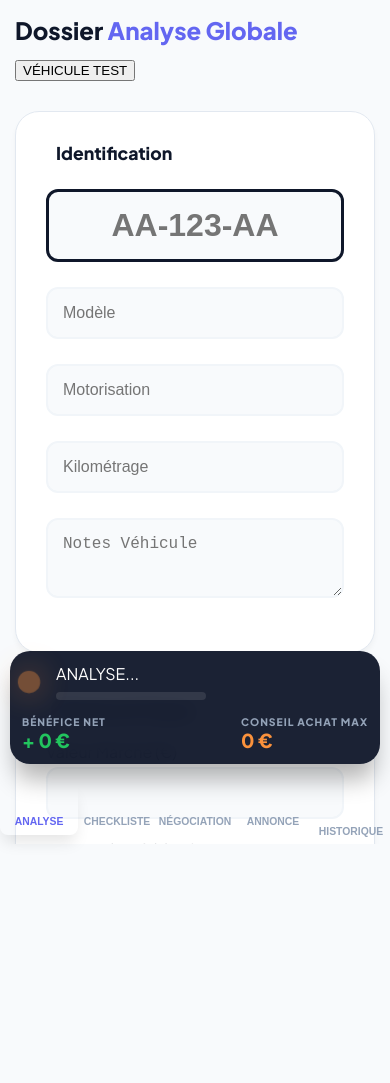
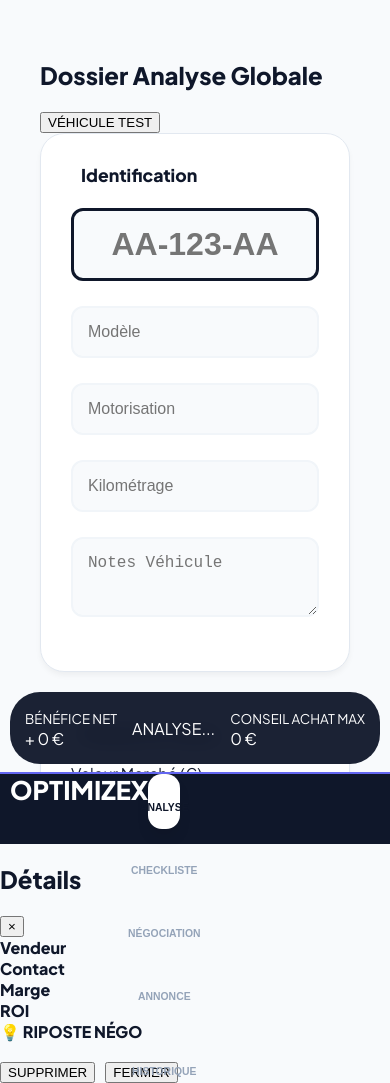
Before and after one commit to tmauto33/SAAS-1ER-VERSION-, a plain HTML site: page index.html in a window 390 px wide. Before the commit the page ends 844 px from the top, so only its background shows below. Drawn offline with nearby package versions, Linux system fonts and the light colour scheme.

Commit message:
Update style.css

```diff
--- a/style.css
+++ b/style.css
@@ -1,331 +1,234 @@
+/* --- VARIABLES DE COULEURS ET STYLE --- */
+/* Modifie ces valeurs pour changer le look global (thème) */
 :root {
-    --primary: #0f172a;
-    --accent: #6366f1;
-    --orange: #fb923c;
-    --success-green: #22c55e;
-    --bg: #f8fafc;
-    --border: #e2e8f0;
+    --primary: #0f172a;        /* Bleu foncé : Fond du menu et textes importants */
+    --accent: #6366f1;         /* Indigo : Couleur des boutons actifs et focus */
+    --orange: #fb923c;         /* Orange : Alertes et conseils de l'IA */
+    --success-green: #22c55e;  /* Vert : Bénéfices et points OK */
+    --bg: #f8fafc;             /* Gris très clair : Fond de la page */
+    --border: #e2e8f0;         /* Gris clair : Bordures des cartes */
 }
 
-body { margin: 0; font-family: 'Plus Jakarta Sans', sans-serif; background: var(--bg); color: var(--primary); font-size: 16px; }
-.app-container { display: flex; height: 100vh; overflow: hidden; }
+/* --- BASE DE LA PAGE --- */
+body {
+    margin: 0;
+    font-family: 'Plus Jakarta Sans', sans-serif;
+    background: var(--bg);
+    color: var(--primary);
+    font-size: 16px; /* Taille de texte de base */
+}
 
-/* Sidebar */
-.sidebar { width: 280px; background: var(--primary); color: white; padding: 30px 20px; display: flex; flex-direction: column; flex-shrink: 0; }
-.logo { font-size: 1.6rem; font-weight: 900; margin-bottom: 40px; display: flex; align-items: center; gap: 10px; }
-.logo span { color: var(--accent); }
-.nav-item { width: 100%; padding: 16px; margin-bottom: 8px; border: none; border-radius: 14px; background: transparent; color: #94a3b8; font-weight: 700; cursor: pointer; display: flex; align-items: center; gap: 12px; transition: 0.3s; text-align: left; }
-.nav-item.active { background: white; color: var(--primary); box-shadow: 0 10px 15px -3px rgba(0,0,0,0.1); }
+/* Conteneur principal qui tient tout l'écran */
+.app-container {
+    display: flex;
+    height: 100vh;
+    overflow: hidden; /* Empêche le scroll global pour garder le menu fixe */
+}
 
-/* Main Content Full Width */
-.main-content { flex: 1; padding: 40px; overflow-y: auto; padding-bottom: 120px; }
-.dashboard-grid { display: grid; grid-template-columns: repeat(auto-fit, minmax(280px, 1fr)); gap: 20px; width: 100%; }
+/* --- BARRE LATÉRALE (MENU PC) --- */
+.sidebar {
+    width: 280px;              /* Largeur du menu à gauche */
+    background: var(--primary);
+    color: white;
+    padding: 30px 20px;
+    display: flex;
+    flex-direction: column;
+    flex-shrink: 0;
+}
 
-.hero-card { margin-bottom: 30px; display: flex; justify-content: space-between; align-items: center; }
-.hero-card h1 { font-size: 2rem; font-weight: 800; margin: 0; }
-.hero-card span { color: var(--accent); }
+/* Style du Logo */
+.logo {
+    font-size: 1.6rem;
+    font-weight: 900;
+    margin-bottom: 40px;
+    display: flex;
+    align-items: center;
+    gap: 10px;
+}
 
-.card { background: white; padding: 30px; border-radius: 24px; border: 1px solid var(--border); box-shadow: 0 4px 6px -1px rgba(0,0,0,0.05); }
-.card h3 { margin-top: 0; margin-bottom: 20px; font-size: 1.1rem; display: flex; align-items: center; gap: 10px; }
-.dark-card { background: var(--primary); color: white; border: none; }
+/* Boutons du menu */
+.nav-item {
+    width: 100%;
+    padding: 16px;
+    margin-bottom: 8px;
+    border: none;
+    border-radius: 14px;      /* Arrondi des boutons du menu */
+    background: transparent;
+    color: #94a3b8;           /* Couleur du texte inactif */
+    font-weight: 700;
+    cursor: pointer;
+    display: flex;
+    align-items: center;
+    gap: 12px;
+    transition: 0.3s;
+}
 
-/* Inputs Pros */
-input, select, textarea { width: 100%; padding: 15px; margin-top: 5px; margin-bottom: 20px; border: 2px solid #f1f5f9; border-radius: 12px; font-size: 1rem; box-sizing: border-box; background: #f8fafc; transition: 0.2s; }
-input:focus { border-color: var(--accent); outline: none; background: white; }
-.plate-style { font-size: 2rem !important; font-weight: 900; text-align: center; border: 3px solid var(--primary) !important; color: var(--primary); text-transform: uppercase; }
+/* État quand on clique sur un onglet du menu */
+.nav-item.active {
+    background: white;        /* Fond blanc pour l'onglet actif */
+    color: var(--primary);    /* Texte redevient foncé */
+    box-shadow: 0 10px 15px -3px rgba(0,0,0,0.1);
+}
 
-/* Badges de performance */
-.roi-badge { background: #e0e7ff; color: #4338ca; padding: 15px; border-radius: 12px; text-align: center; font-weight: 800; font-size: 1.1rem; }
-.flash-item { display: flex; justify-content: space-between; margin-bottom: 15px; }
-.flash-item span { opacity: 0.7; font-size: 0.9rem; }
-.flash-item strong { font-size: 1.2rem; color: var(--success-green); }
+/* --- ZONE DE CONTENU PRINCIPALE --- */
+.main-content {
+    flex: 1;
+    padding: 40px;
+    overflow-y: auto;         /* Permet de scroller le contenu sans bouger le menu */
+    padding-bottom: 120px;    /* Espace pour ne pas cacher le bas derrière la barre IA */
+}
 
-/* IA Status Bar */
-.ia-status-bar { position: fixed; bottom: 25px; left: 305px; right: 25px; height: 95px; background: rgba(15, 23, 42, 0.95); backdrop-filter: blur(10px); border-radius: 30px; display: flex; align-items: center; padding: 0 40px; color: white; justify-content: space-between; z-index: 1000; box-shadow: 0 20px 25px -5px rgba(0,0,0,0.3); }
-.stat-group small { display: block; font-size: 0.65rem; font-weight: 800; color: #94a3b8; letter-spacing: 1px; }
-.profit-value { font-size: 1.8rem; font-weight: 900; color: var(--success-green); }
-.advice-value { font-size: 1.8rem; font-weight: 900; color: var(--orange); }
+/* Organisation des cartes (Dashboard) */
+.dashboard-grid {
+    display: grid;
+    grid-template-columns: repeat(auto-fit, minmax(280px, 1fr)); /* Aligne les cartes auto selon la largeur */
+    gap: 20px;                /* Espace entre les cartes */
+}
 
-/* Animation Pulse */
-.ia-central-brain { display: flex; align-items: center; gap: 20px; }
-.brain-pulse { width: 14px; height: 14px; border-radius: 50%; background: var(--orange); box-shadow: 0 0 20px var(--orange); animation: pulse-ia 2s infinite; }
-@keyframes pulse-ia { 0% { transform: scale(1); opacity: 1; } 50% { transform: scale(1.6); opacity: 0.4; } 100% { transform: scale(1); opacity: 1; } }
-.confidence-bar-bg { width: 150px; height: 8px; background: rgba(255,255,255,0.1); border-radius: 10px; margin-top: 8px; }
-.confidence-bar-fill { height: 100%; background: var(--accent); width: 0%; border-radius: 10px; transition: 0.5s; }
+/* Style des cartes blanches */
+.card {
+    background: white;
+    padding: 30px;
+    border-radius: 24px;      /* Arrondi prononcé pour un look moderne */
+    border: 1px solid var(--border);
+    box-shadow: 0 4px 6px -1px rgba(0,0,0,0.05);
+}
 
-/* Modal */
-.modal { display: none; position: fixed; z-index: 2000; left: 0; top: 0; width: 100%; height: 100%; background: rgba(0,0,0,0.7); backdrop-filter: blur(5px); }
-.modal-content { background: white; margin: 8% auto; padding: 40px; border-radius: 30px; width: 550px; max-width: 90%; }
-.recap-grid { display: grid; grid-template-columns: 1fr 1fr; gap: 20px; }
-.recap-item strong { display: block; font-size: 0.75rem; color: #64748b; text-transform: uppercase; }
-.recap-objection { background: #fffbeb; padding: 20px; border-radius: 15px; border-left: 6px solid var(--orange); margin-top: 25px; }
+/* Titres à l'intérieur des cartes */
+.card h3 {
+    margin-top: 0;
+    font-size: 1.1rem;
+    display: flex;
+    align-items: center;
+    gap: 10px;
+}
 
-/* Responsive */
-/* --- OPTIMISATION MOBILE --- */
+/* --- FORMULAIRES (INPUTS) --- */
+input, select, textarea {
+    width: 100%;
+    padding: 15px;
+    margin-top: 5px;
+    margin-bottom: 20px;
+    border: 2px solid #f1f5f9;
+    border-radius: 12px;
+    font-size: 1rem;
+    box-sizing: border-box;
+    background: #f8fafc;
+}
+
+/* Effet quand on clique dans un champ de texte */
+input:focus {
+    border-color: var(--accent);
+    outline: none;
+    background: white;
+}
+
+/* Champ spécifique pour la Plaque d'immatriculation */
+.plate-style {
+    font-size: 2rem !important;
+    font-weight: 900;
+    text-align: center;
+    border: 3px solid var(--primary) !important;
+}
+
+/* --- BARRE IA (FIXE EN BAS) --- */
+.ia-status-bar {
+    position: fixed;
+    bottom: 25px;
+    left: 305px;              /* Décalé pour ne pas chevaucher le menu PC */
+    right: 25px;
+    height: 95px;
+    background: rgba(15, 23, 42, 0.95); /* Fond sombre transparent */
+    backdrop-filter: blur(10px); /* Flou derrière la barre */
+    border-radius: 30px;
+    display: flex;
+    align-items: center;
+    padding: 0 40px;
+    color: white;
+    justify-content: space-between;
+    z-index: 1000;
+}
+
+/* --- CHECKLIST (EXPERTISE) --- */
+.checklist-grid {
+    display: grid;
+    grid-template-columns: repeat(auto-fill, minmax(250px, 1fr));
+    gap: 15px;
+}
+
+/* Chaque ligne de la checklist */
+.check-item {
+    background: white;
+    padding: 15px;
+    border-radius: 12px;
+    border: 1px solid var(--border);
+    display: flex;
+    justify-content: space-between; /* Texte à gauche, boutons à droite */
+    align-items: center;
+}
+
+/* Boutons OK et KO */
+.pill-btn {
+    padding: 6px 12px;
+    border-radius: 8px;
+    cursor: pointer;
+    font-weight: 800;
+    background: #f1f5f9;
+}
+
+/* Style quand le bouton OK est activé */
+.pill-btn.btn-ok.active {
+    background: var(--success-green) !important;
+    color: white !important;
+}
+
+/* Style quand le bouton KO est activé */
+.pill-btn.btn-ko.active {
+    background: #ef4444 !important;
+    color: white !important;
+}
+
+/* --- CONFIGURATION TÉLÉPHONE (MOBILE) --- */
 @media (max-width: 768px) {
-    .app-container {
-        flex-direction: column; /* Empile la nav et le contenu */
-        height: 100vh;
-    }
 
-    /* Navigation style "App Mobile" en bas */
+    .app-container { flex-direction: column; }
+
+    /* Le menu passe de "Gauché" à "Bas de l'écran" */
     .sidebar {
         width: 100%;
         height: 70px;
         position: fixed;
         bottom: 0;
         left: 0;
-        z-index: 2000;
         padding: 0;
+        flex-direction: row; /* Aligne les boutons horizontalement */
         background: var(--primary);
-        display: flex;
-        flex-direction: row;
-        justify-content: space-around;
-        align-items: center;
-        border-top: 1px solid rgba(255,255,255,0.1);
+        border-top: 2px solid var(--accent); /* Petite ligne de couleur en haut du menu */
     }
 
-    .logo { display: none; } /* On cache le logo sur mobile pour gagner de la place */
-
-    .sidebar nav {
-        display: flex;
-        flex-direction: row;
-        width: 100%;
-        justify-content: space-around;
+    /* Cache le texte du menu pour ne garder que les icônes si besoin */
+    .nav-item {
+        flex-direction: column;
+        font-size: 0.65rem;
+        width: 20%; /* 5 boutons = 20% chacun */
     }
 
-    .nav-item {
-        flex-direction: column;
-        gap: 4px;
-        padding: 8px;
-        font-size: 0.65rem;
-        text-align: center;
-        width: auto;
-        margin: 0;
-        border-radius: 8px;
-        color: #94a3b8;
+    /* La barre IA remonte pour ne pas être cachée par le menu */
+    .ia-status-bar {
+        left: 10px;
+        right: 10px;
+        bottom: 80px;         /* Placé juste au dessus du menu mobile */
+        height: auto;
+        padding: 15px;
     }
 
-    .nav-item i { width: 20px; height: 20px; } /* Icônes plus petites */
-
-    .nav-item.active {
-        background: transparent;
-        color: var(--accent);
-    }
-
-    /* Ajustement du contenu principal */
-    .main-content {
-        padding: 15px;
-        padding-bottom: 180px; /* Espace pour la barre nav ET la barre IA */
-    }
-
-    .hero-card {
-        flex-direction: column;
-        align-items: flex-start;
-        gap: 15px;
-    }
-
-    .hero-card h1 { font-size: 1.5rem; }
-
-    /* Grilles en une seule colonne */
+    /* Les cartes prennent toute la largeur sur mobile */
     .dashboard-grid, .checklist-grid {
         grid-template-columns: 1fr !important;
     }
 
-    /* Barre IA flottante au-dessus de la nav */
-    .ia-status-bar {
-        left: 10px;
-        right: 10px;
-        bottom: 80px; /* Juste au dessus de la barre de navigation */
-        height: auto;
-        padding: 15px;
-        flex-wrap: wrap;
-        border-radius: 20px;
-        gap: 10px;
-    }
-
-    .ia-central-brain { order: -1; width: 100%; justify-content: flex-start; margin-bottom: 5px; }
-    .profit-value, .advice-value { font-size: 1.2rem; }
-
-    /* Checklist adaptée au pouce */
-    .check-item {
-        padding: 18px;
-        margin-bottom: 5px;
-    }
-
+    /* Les boutons de checklist deviennent plus gros (plus facile au doigt) */
     .pill-btn {
-        padding: 12px 20px; /* Plus gros pour cliquer facilement au doigt */
-    }
-
-    /* Modal plein écran sur mobile */
-    .modal-content {
-        width: 95%;
-        margin: 5% auto;
-        padding: 20px;
+        padding: 12px 20px;
     }
 }
-.checklist-grid {
-    display: grid;
-    grid-template-columns: repeat(auto-fill, minmax(250px, 1fr));
-    gap: 15px;
-    margin-top: 20px;
-}
-
-.check-item {
-    background: white;
-    padding: 15px;
-    border-radius: 12px;
-    border: 1px solid var(--border);
-    display: flex;
-    justify-content: space-between;
-    align-items: center;
-    font-size: 0.9rem;
-    font-weight: 600;
-}
-
-.pill-btn {
-    border: 1px solid var(--border);
-    background: #f8fafc;
-    padding: 5px 10px;
-    border-radius: 6px;
-    cursor: pointer;
-    font-weight: 800;
-}
-
-/* S'assure que le contenu prend toute la place */
-.main-content {
-    width: 100%;
-    box-sizing: border-box;
-}
-
-.dashboard-grid {
-    display: grid;
-    grid-template-columns: repeat(auto-fit, minmax(280px, 1fr));
-    gap: 20px;
-}
-.pill-group {
-    display: flex;
-    gap: 5px;
-}
-
-.pill-btn {
-    padding: 6px 12px;
-    border: 1px solid var(--border);
-    border-radius: 8px;
-    cursor: pointer;
-    font-weight: 800;
-    background: #f1f5f9;
-    transition: 0.2s;
-}
-
-.pill-btn.btn-ok.active {
-    background: #22c55e !important;
-    color: white !important;
-    border-color: #16a34a;
-}
-
-.pill-btn.btn-ko.active {
-    background: #ef4444 !important;
-    color: white !important;
-    border-color: #dc2626;
-}
-
-.check-item small {
-    font-size: 0.65rem;
-    color: #94a3b8;
-    text-transform: uppercase;
-}
-/* --- OPTIMISATION MOBILE --- */
-@media (max-width: 768px) {
-    /* On empile les éléments pour éviter les débordements */
-    .app-container {
-        flex-direction: column;
-        height: 100vh;
-        overflow: hidden;
-    }
-
-    /* MENU : On le déplace du côté vers le bas de l'écran */
-    .sidebar {
-        width: 100%;
-        height: 70px;
-        position: fixed;
-        bottom: 0;
-        left: 0;
-        z-index: 2000;
-        padding: 0;
-        background: var(--primary-blue);
-        flex-direction: row; /* Alignement horizontal */
-        justify-content: space-around;
-        border-top: 2px solid var(--accent-orange);
-    }
-
-    .logo { display: none; } /* On cache le logo pour libérer de l'espace */
-
-    .sidebar nav {
-        display: flex;
-        flex-direction: row;
-        width: 100%;
-        justify-content: space-around;
-        align-items: center;
-    }
-
-    .nav-item {
-        flex-direction: column; /* Icône au dessus du texte */
-        font-size: 0.65rem;
-        padding: 8px;
-        margin: 0;
-        gap: 4px;
-        text-align: center;
-        width: 20%;
-    }
-
-    .nav-item i { width: 20px; height: 20px; }
-
-    /* ZONE DE CONTENU : On libère l'espace pour pouvoir scroller */
-    .main-content {
-        flex: 1;
-        padding: 15px;
-        padding-bottom: 180px; /* Espace pour pas que les cartes soient cachées par l'IA et le Menu */
-        overflow-y: auto;
-    }
-
-    /* Les cartes s'affichent sur une seule colonne */
-    .grid-container, .dashboard-grid, .checklist-grid {
-        grid-template-columns: 1fr !important;
-        gap: 15px;
-    }
-
-    /* BARRE IA : Elle flotte au-dessus du menu */
-    .ia-status-bar {
-        position: fixed;
-        bottom: 80px; /* Juste au-dessus du menu */
-        left: 10px;
-        right: 10px;
-        width: auto;
-        height: auto;
-        padding: 12px;
-        border-radius: 20px;
-        flex-wrap: wrap; /* Permet d'empiler les chiffres si besoin */
-        z-index: 1500;
-    }
-
-    .ia-central-brain { order: -1; width: 100%; justify-content: flex-start; margin-bottom: 5px; }
-    .profit-value, .advice-value { font-size: 1.2rem; }
-
-    /* Checklist facile à cliquer au doigt */
-    .check-item {
-        padding: 15px;
-        flex-direction: column;
-        align-items: flex-start;
-        gap: 10px;
-    }
-    .pill-group { width: 100%; }
-    .pill-btn { flex: 1; padding: 12px; text-align: center; }
-
-    /* Modals (Récapitulatif) */
-    .modal-content {
-        width: 95%;
-        margin: 10% auto;
-        padding: 20px;
-    }
-}
```
